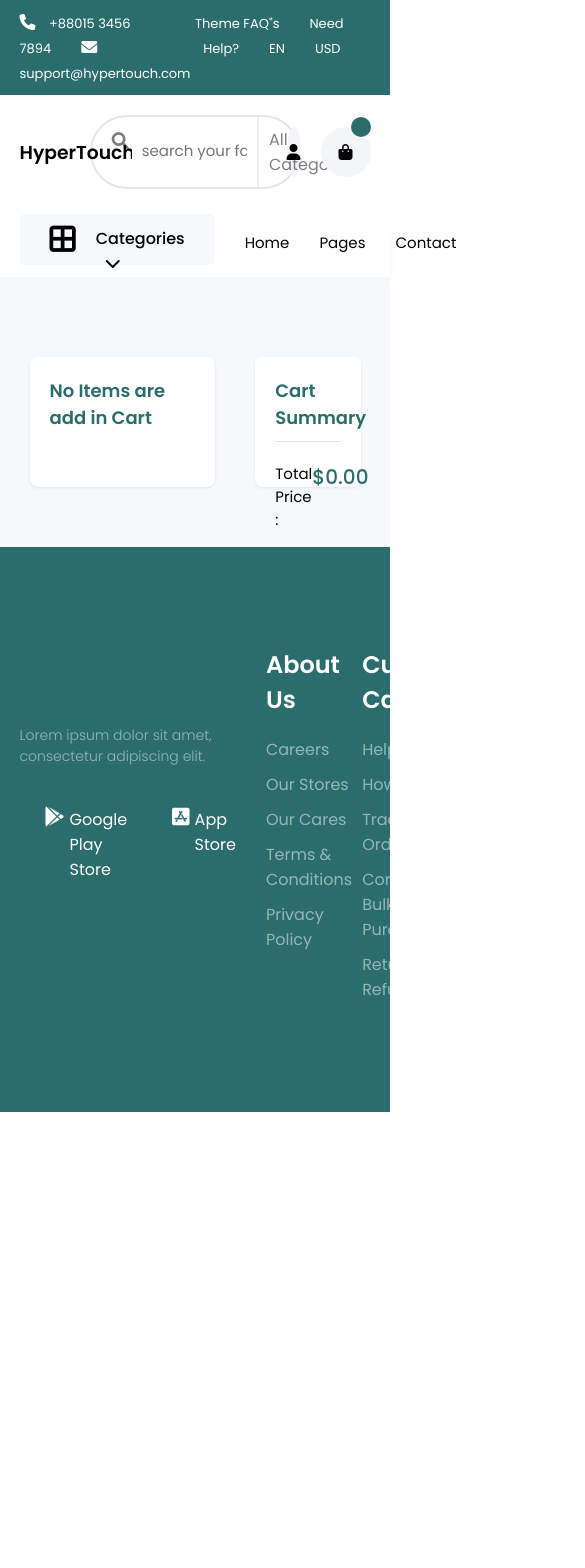
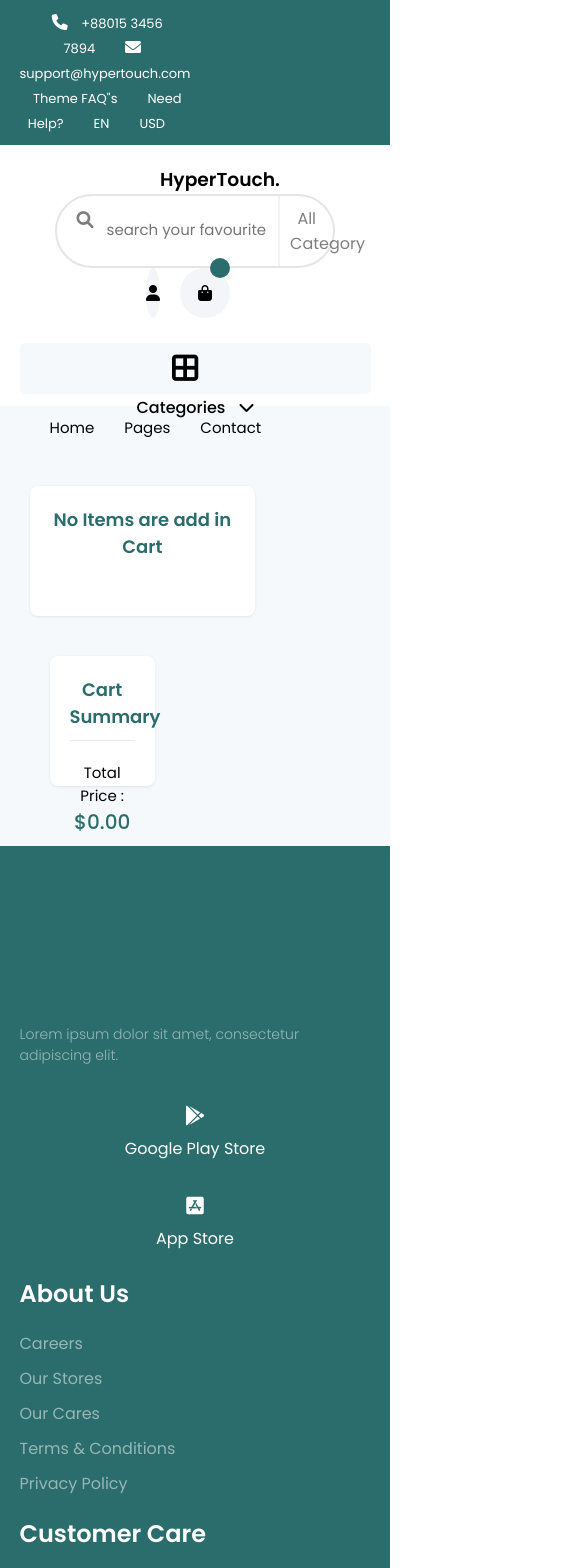
Before and after one commit to arifurrahmansajid/HyperTouch, a React (Create React App) app: page /cart in a window 390 px wide. Shown: the top 1568 px of the page, 585 px wide, since content can reach past the window. Before the commit the page ends 1112 px from the top, so only its background shows below. Built offline with nearby package versions, Linux system fonts and the light colour scheme.

Commit message:
Update App.css

```diff
--- a/src/App.css
+++ b/src/App.css
@@ -1,61 +1,77 @@
 @import url("https://fonts.googleapis.com/css2?family=Poppins:wght@300;400;500;600&display=swap");
+
 * {
   padding: 0;
   margin: 0;
   box-sizing: border-box;
 }
+
 html {
   scroll-behavior: smooth;
 }
+
 body {
   font-family: "Poppins", sans-serif;
   background-color: #ffffff;
 }
+
 .background {
   background: #f6f9fc;
   padding: 50px 0;
 }
+
 .container {
   max-width: 90%;
   margin: auto;
 }
+
 .d_flex {
   display: flex;
   justify-content: space-between;
 }
+
 .c_flex {
   display: flex;
   justify-content: space-between;
   align-items: center;
 }
+
 .f_flex {
   display: flex;
 }
+
 a {
   text-decoration: none;
   color: black;
 }
+
 li {
   list-style: none;
 }
+
 .uppercase {
   text-transform: uppercase;
 }
+
 .capitalize {
   text-transform: capitalize;
 }
+
 .RText {
   text-align-last: right;
 }
+
 input,
 button {
   border: none;
   outline: none;
   background-color: none;
 }
+
 .row {
   width: 50%;
 }
+
 .icon-circle {
   width: 50px;
   height: 50px;
@@ -65,6 +81,7 @@ button {
   text-align: center;
   border-radius: 50%;
 }
+
 .boxShadow {
   box-shadow: rgb(43 52 69 / 10%) 0px 4px 16px;
 }
@@ -73,6 +90,7 @@ button {
 .contentWidth {
   width: 77%;
 }
+
 .category {
   box-shadow: rgb(43 52 69 / 10%) 0px 4px 16px;
   background-color: #fff;
@@ -82,20 +100,24 @@ button {
   border-radius: 5px;
   margin-top: 5px;
 }
+
 .category img {
   width: 30px;
   height: 30px;
   margin-top: 10px;
   object-fit: contain;
 }
+
 .category span {
   margin: 10px 20px;
   text-transform: capitalize;
 }
+
 .category .box {
   transition: 0.5s;
   padding: 0 20px;
 }
+
 .category .box:hover {
   background-color: #ffe1e6;
   cursor: pointer;
@@ -109,16 +131,20 @@ button {
   color: #fff;
   border-radius: 5px;
 }
+
 .top {
   margin-top: 80px;
 }
+
 .mtop {
   margin-top: 40px;
 }
+
 .heading i {
   color: #2B6D6C;
   margin: 10px;
 }
+
 .discount {
   position: absolute;
   top: 0;
@@ -130,6 +156,7 @@ button {
   color: #fff;
   margin: 10px;
 }
+
 /*---------product-----------*/
 .product {
   background: #fff;
@@ -139,20 +166,24 @@ button {
   box-shadow: rgb(3 0 71 / 9%) 0px 1px 3px;
   margin: 10px;
 }
+
 .product h3 {
   font-weight: 400;
   font-size: 17px;
 }
+
 .product .rate i {
   font-size: 15px;
   color: #ffcd4e;
   margin: 5px 5px 5px 0;
 }
+
 .product .price {
   display: flex;
   justify-content: space-between;
   color: #2B6D6C;
 }
+
 .price button {
   background: none;
   color: #2B6D6C;
@@ -163,11 +194,13 @@ button {
   height: 35px;
   border-radius: 5px;
 }
+
 .price button:hover {
   cursor: pointer;
   background-color: #2B6D6C;
   color: #fff;
 }
+
 .product-like {
   position: absolute;
   top: 0;
@@ -176,6 +209,7 @@ button {
   opacity: 0;
   transition: 0.5s;
 }
+
 .product-like label {
   background-color: #2B6D6C;
   padding: 1px 10px;
@@ -183,13 +217,16 @@ button {
   color: white;
   border-radius: 50px;
 }
+
 .product-like i {
   font-size: 20px;
   margin: 10px 3px;
 }
+
 .product:hover .product-like {
   opacity: 1;
 }
+
 /*---------product-----------*/
 /*----- control btn -------*/
 .control-btn .next,
@@ -204,46 +241,80 @@ button {
   transform: 0.5s;
   z-index: 5;
 }
+
 .control-btn .prev {
   left: -20px;
 }
+
 .control-btn .next {
   right: -20px;
 }
+
 .control-btn .prev i,
 .control-btn .next i {
   font-size: 20px;
   transition: 0.5s;
   color: #fff;
 }
+
 .control-btn .prev:hover,
 .control-btn .next:hover {
   background: #2B6D6C;
   color: white;
   cursor: pointer;
 }
+
 /*----- control btn -------*/
 /*----- heading -------*/
 .heading .heading-left i {
   font-size: 30px;
 }
+
 .heading .heading-left h2 {
   font-size: 25px;
   margin: 5px;
 }
+
 .heading .heading-right i,
 .heading .heading-right {
   text-align: right;
   color: grey;
 }
+
 /*----- heading -------*/
 .grid {
   display: grid;
   grid-template-columns: repeat(6, 1fr);
   grid-gap: 30px;
 }
+
 .grid2 {
   display: grid;
   grid-template-columns: repeat(4, 1fr);
   grid-gap: 10px;
 }
+
+/* Mobile View */
+@media (max-width: 768px) {
+  .d_flex, .c_flex {
+    flex-direction: column;
+    text-align: center;
+  }
+
+  .grid {
+    grid-template-columns: repeat(2, 1fr);
+  }
+
+  .grid2 {
+    grid-template-columns: repeat(1, 1fr);
+  }
+
+  .category {
+    width: 100%;
+    height: auto;
+  }
+
+  .btn-primary {
+    padding: 10px 20px;
+  }
+}
```
